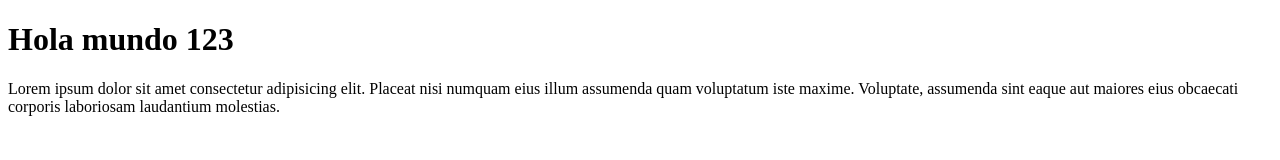
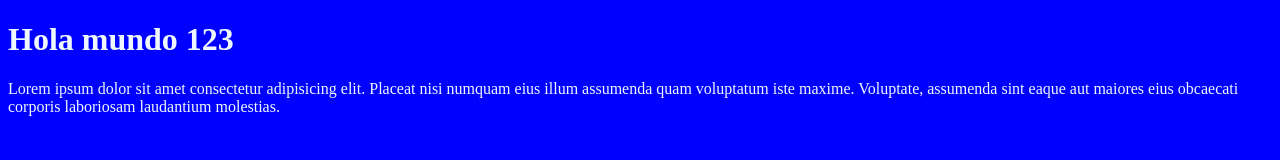
Before and after one commit to roldanlihugo/miweb, a plain HTML site: page index.html in a window 1280 px wide. Drawn offline with Linux system fonts and the light colour scheme; files that its build step writes are made by us from their sources.

Commit message:
Agregamos estilos al proyecto

```diff
--- a/css/main.css
+++ b/css/main.css
@@ -0,0 +1,4 @@
+body{
+    background:blue ;
+    color: aliceblue;
+}
--- a/index.html
+++ b/index.html
@@ -2,7 +2,7 @@
 <html lang="en">
 <head>
     <meta charset="UTF-8">
-
+    <link rel="stylesheet" href="main.css">
     <title>Document</title>
 </head>
 <body>
```
